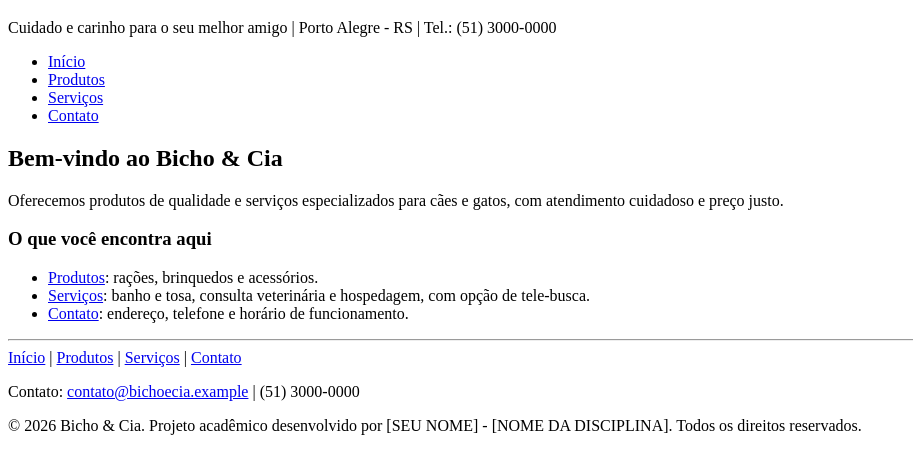
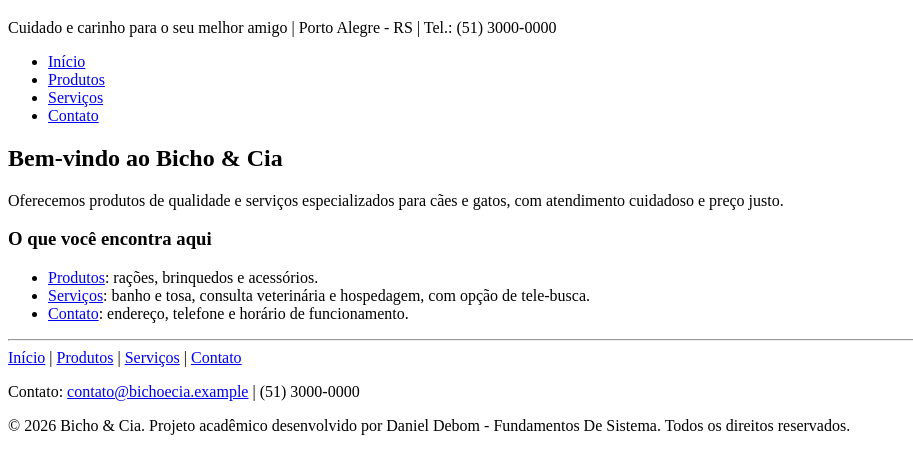
Before and after one commit to DanielFernandesX/PetShop-Bichos-Cia, a plain HTML site: page index.html in a window 1280 px wide. Shown: the part 61-534 px from the top of the page, without its empty margins (0-913 px from the left). Drawn offline with Linux system fonts and the light colour scheme.

Commit message:
Update footer with author name and course

```diff
--- a/index.html
+++ b/index.html
@@ -39,7 +39,7 @@
       <a href="contato.html">Contato</a>
     </nav>
     <p>Contato: <a href="mailto:contato@bichoecia.example">contato@bichoecia.example</a> | (51) 3000-0000</p>
-    <p>&copy; 2026 Bicho &amp; Cia. Projeto acadêmico desenvolvido por [SEU NOME] - [NOME DA DISCIPLINA]. Todos os direitos reservados.</p>
+    <p>&copy; 2026 Bicho &amp; Cia. Projeto acadêmico desenvolvido por Daniel Debom - Fundamentos De Sistema. Todos os direitos reservados.</p>
   </footer>
 </body>
 </html>
```
